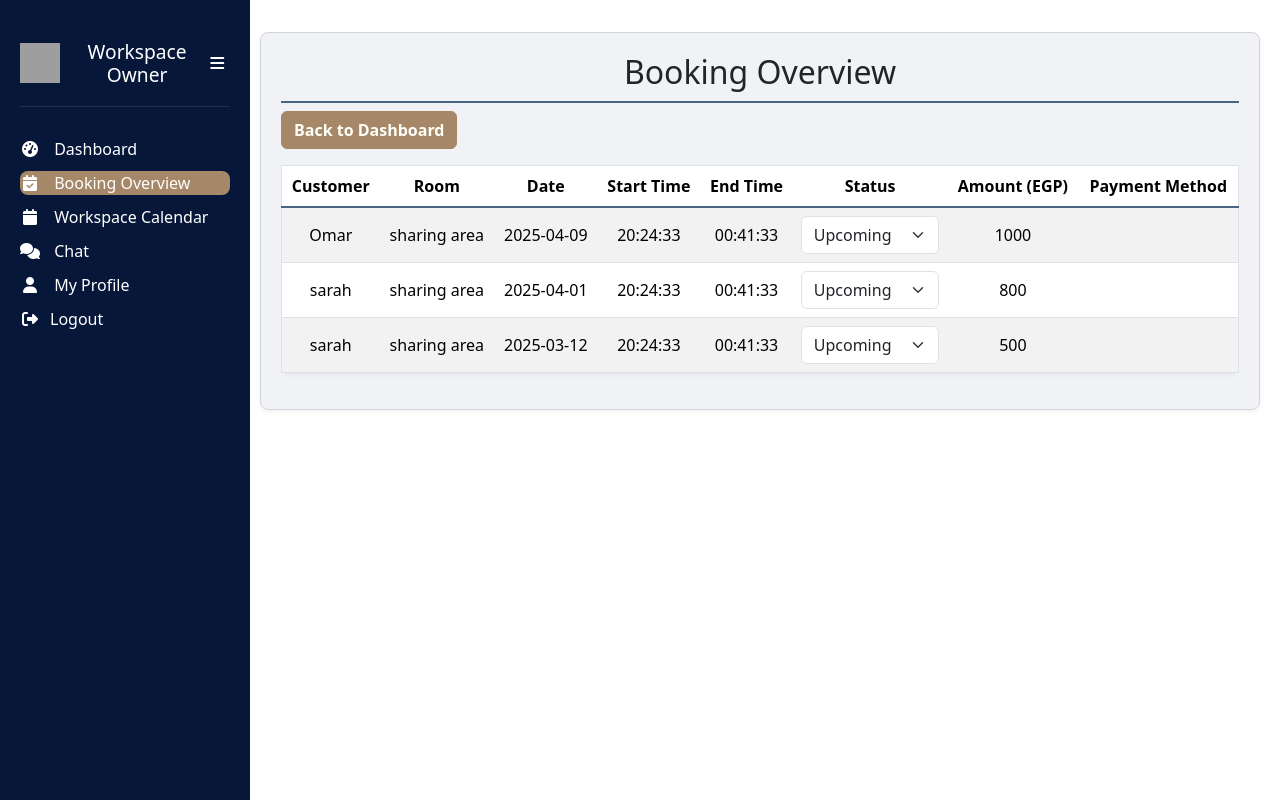
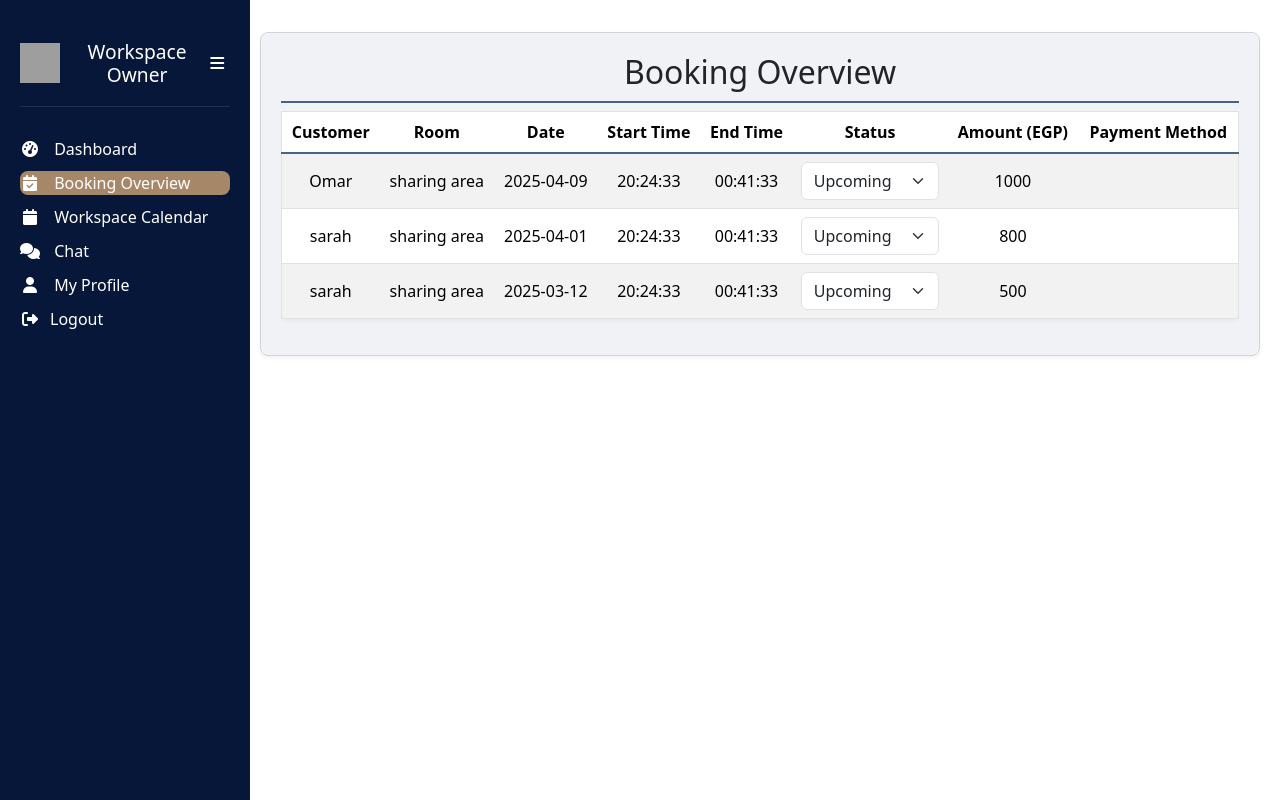
Before and after one commit to Sarahshendyy/WorkSphere, a PHP site: page /WorkSphere-main/booking_overview.php in a window 1280 px wide. Run offline with PHP 8.4, Linux system fonts and the light colour scheme; a user stored in the database is signed in; data comes from the database, SQL or seed files in the repository; some libraries are stand-ins or nearby versions; grey boxes are pictures that could not be loaded.

Commit message:
Update booking_overview.php

```diff
--- a/workspace/booking_overview.php
+++ b/workspace/booking_overview.php
@@ -151,7 +151,6 @@ if (isset($_POST['booking_id'])) {
 
 <div class="container mt-4">
     <h2>Booking Overview</h2>
-    <a href="workspaces_dashboard.php" class="btn btn-secondary mb-3">Back to Dashboard</a>
 
     <div class="table-responsive">
         <table class="table table-striped">
```
